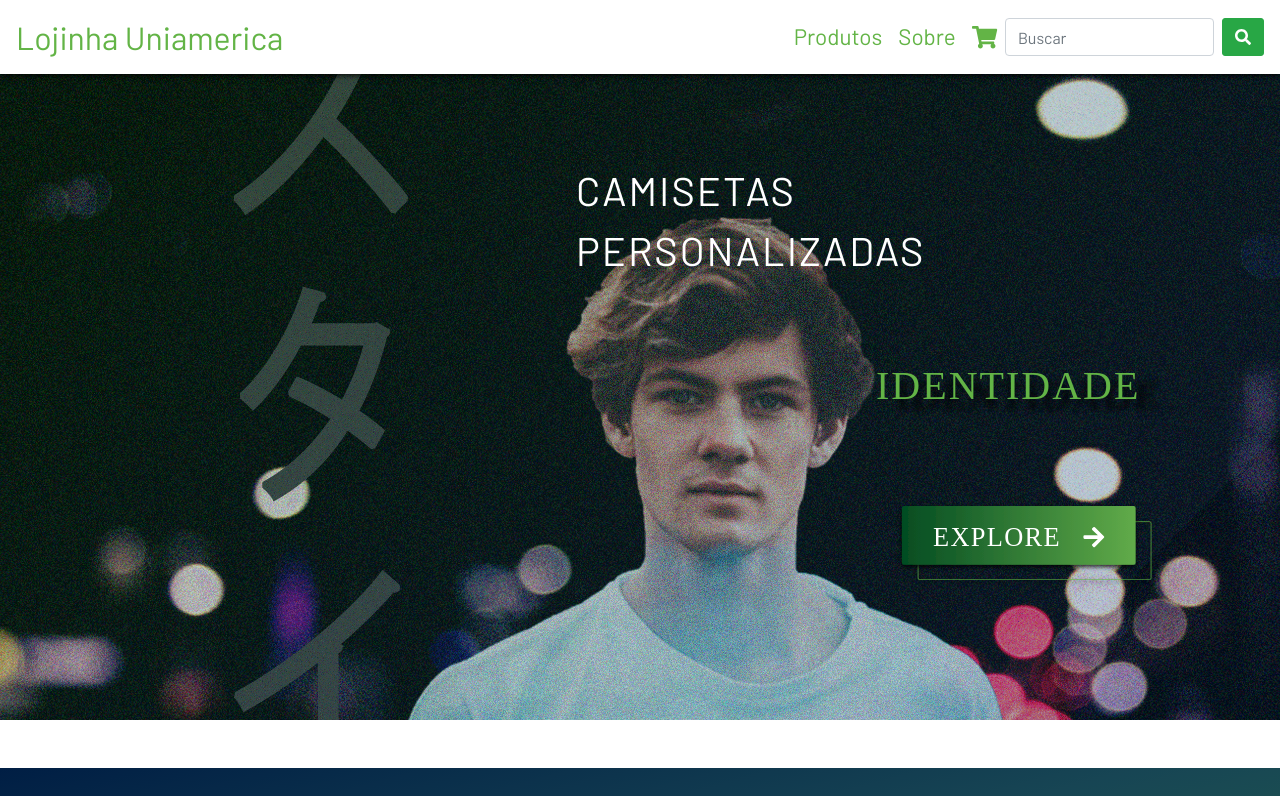
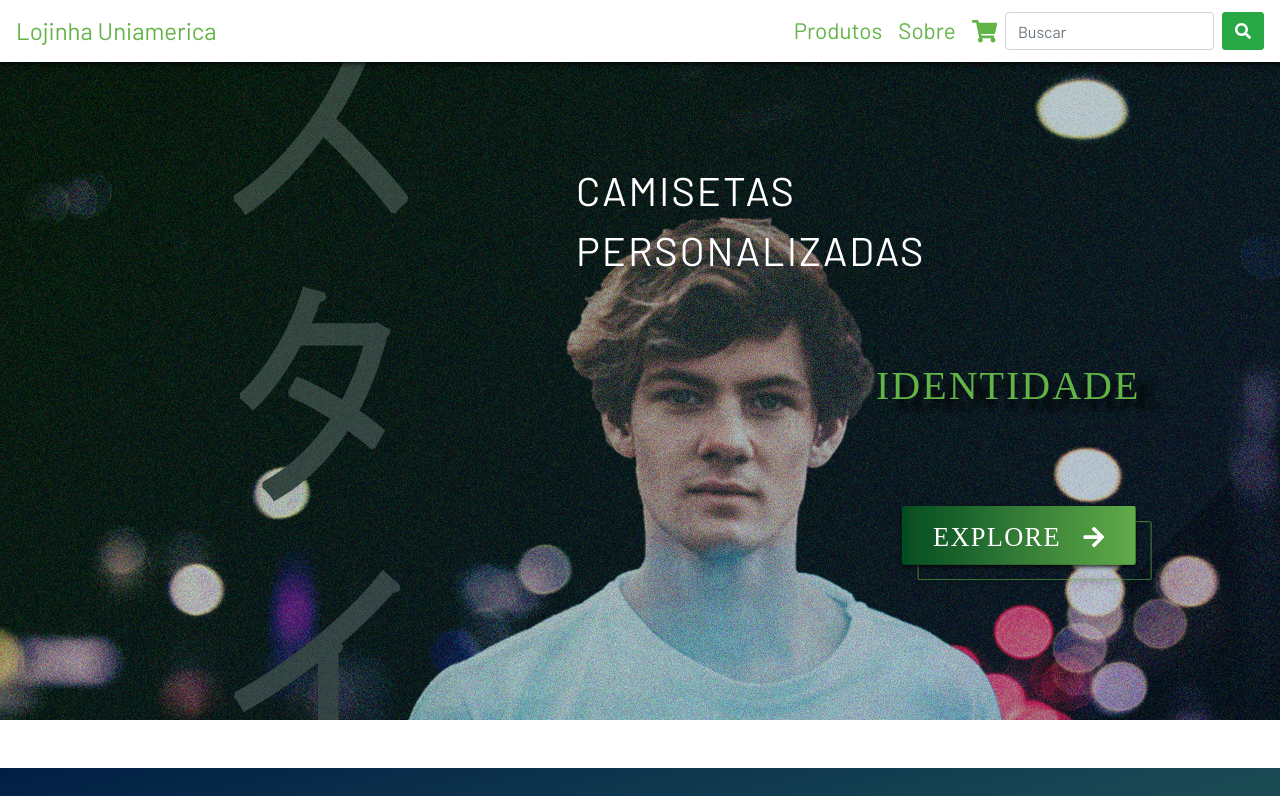
Before and after one commit to Henriquecesp/lojinha-react, a React (Create React App) app: page / in a window 1280 px wide. Shown: the top 796 px of the page. Built offline with nearby package versions, Linux system fonts and the light colour scheme.

Commit message:
font size logo

```diff
--- a/src/sass/styles.scss
+++ b/src/sass/styles.scss
@@ -78,7 +78,6 @@ li {
   padding: 0 80px;
   transform: translate(-50%, -50%);
   position: relative;
-  top: 25%;
   left: 12%;
   text-decoration: none;
   color: $primary-color;
@@ -88,7 +87,7 @@ li {
 
 .logo {
   color: $primary-color !important;
-  font-size: 2rem;
+  font-size: 1.5rem;
   cursor: pointer;
 }
 #banner-home{
```
